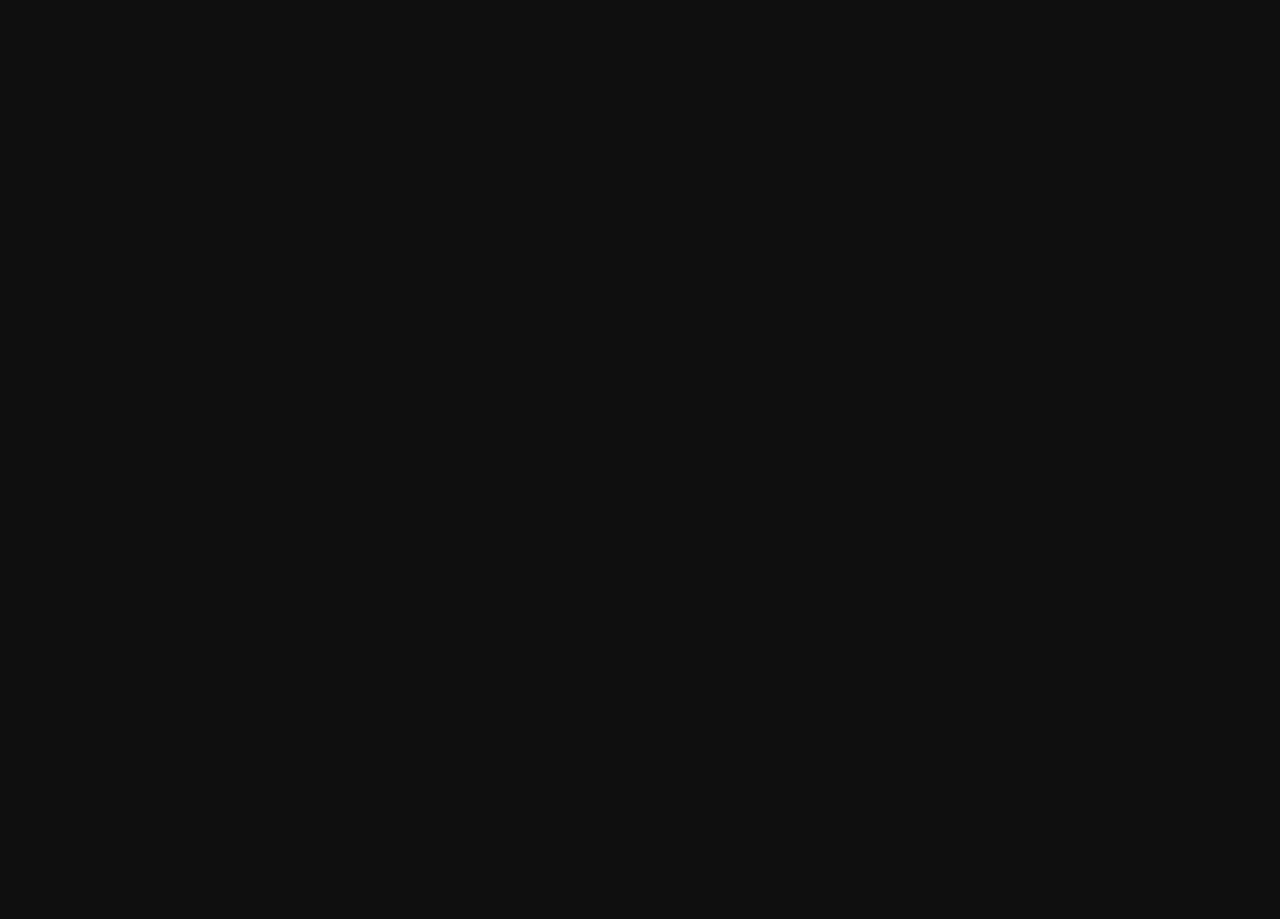
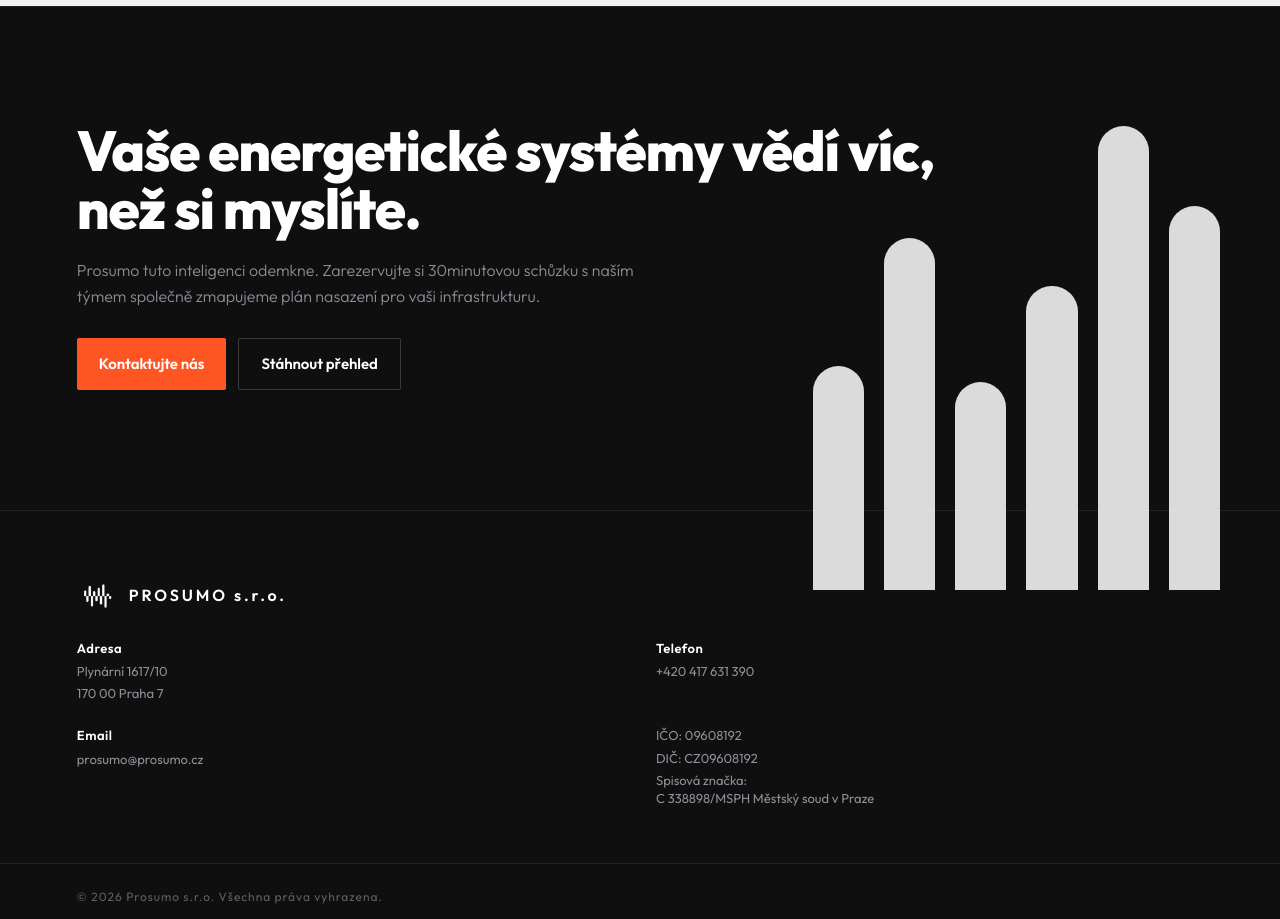
Before and after one commit to rootlabs0/Prosumo, a React (Vite) app in the folder prosumo/: page / in a window 1280 px wide. Shown: the part 8480-9399 px from the top of the page. Built offline with nearby package versions, Linux system fonts and the light colour scheme.

Commit message:
Position decorative bars to appear clipped by footer

```diff
--- a/prosumo/src/sections/UseCases.css
+++ b/prosumo/src/sections/UseCases.css
@@ -2,6 +2,7 @@
   background: var(--bg);
   border-top: 1px solid var(--border);
   text-align: left;
+  position: relative;
 }
 
 .cta__inner {
@@ -9,6 +10,8 @@
   display: flex;
   flex-direction: column;
   gap: 20px;
+  position: relative;
+  z-index: 1;
 }
 
 .cta__title {
@@ -31,6 +34,17 @@
   margin-bottom: 4px;
 }
 
+.cta__buttons .btn--solid {
+  background: var(--orange-primary, #ff5522);
+  color: #ffffff;
+  border-color: var(--orange-primary, #ff5522);
+}
+
+.cta__buttons .btn--solid:hover {
+  background: #e64508;
+  border-color: #e64508;
+}
+
 .cta__fineprint {
   font-size: 12px;
   letter-spacing: 0.14em;
@@ -38,3 +52,40 @@
   color: var(--text-dim);
   font-weight: 500;
 }
+
+/* ── Decorative logo bars ── */
+.cta__bars {
+  position: absolute;
+  bottom: -80px;
+  right: 60px;
+  display: flex;
+  align-items: flex-end;
+  gap: 20px;
+  pointer-events: none;
+  z-index: 0;
+}
+
+.cta__bar {
+  width: clamp(40px, 4vw, 56px);
+  background: #ffffff;
+  opacity: 0.85;
+  border-radius: calc(clamp(40px, 4vw, 56px) / 2) calc(clamp(40px, 4vw, 56px) / 2) 0 0;
+  flex-shrink: 0;
+  animation: float-bars 3s ease-in-out infinite;
+}
+
+.cta__bar:nth-child(1) { animation-delay: 0s; }
+.cta__bar:nth-child(2) { animation-delay: 0.2s; }
+.cta__bar:nth-child(3) { animation-delay: 0.4s; }
+.cta__bar:nth-child(4) { animation-delay: 0.6s; }
+.cta__bar:nth-child(5) { animation-delay: 0.8s; }
+.cta__bar:nth-child(6) { animation-delay: 1s; }
+
+@keyframes float-bars {
+  0%, 100% { transform: translateY(0); }
+  50% { transform: translateY(-12px); }
+}
+
+@media (max-width: 480px) {
+  .cta__bars { display: none; }
+}
--- a/prosumo/src/sections/UseCases.tsx
+++ b/prosumo/src/sections/UseCases.tsx
@@ -20,6 +20,14 @@ export default function CTA() {
           <a href="#" className="btn btn--ghost">{T.btn2[lang]}</a>
         </div>
       </div>
+      <div className="cta__bars" aria-hidden="true">
+        <div className="cta__bar" style={{ height: '28vh' }} />
+        <div className="cta__bar" style={{ height: '44vh' }} />
+        <div className="cta__bar" style={{ height: '26vh' }} />
+        <div className="cta__bar" style={{ height: '38vh' }} />
+        <div className="cta__bar" style={{ height: '58vh' }} />
+        <div className="cta__bar" style={{ height: '48vh' }} />
+      </div>
     </section>
   )
 }
```
